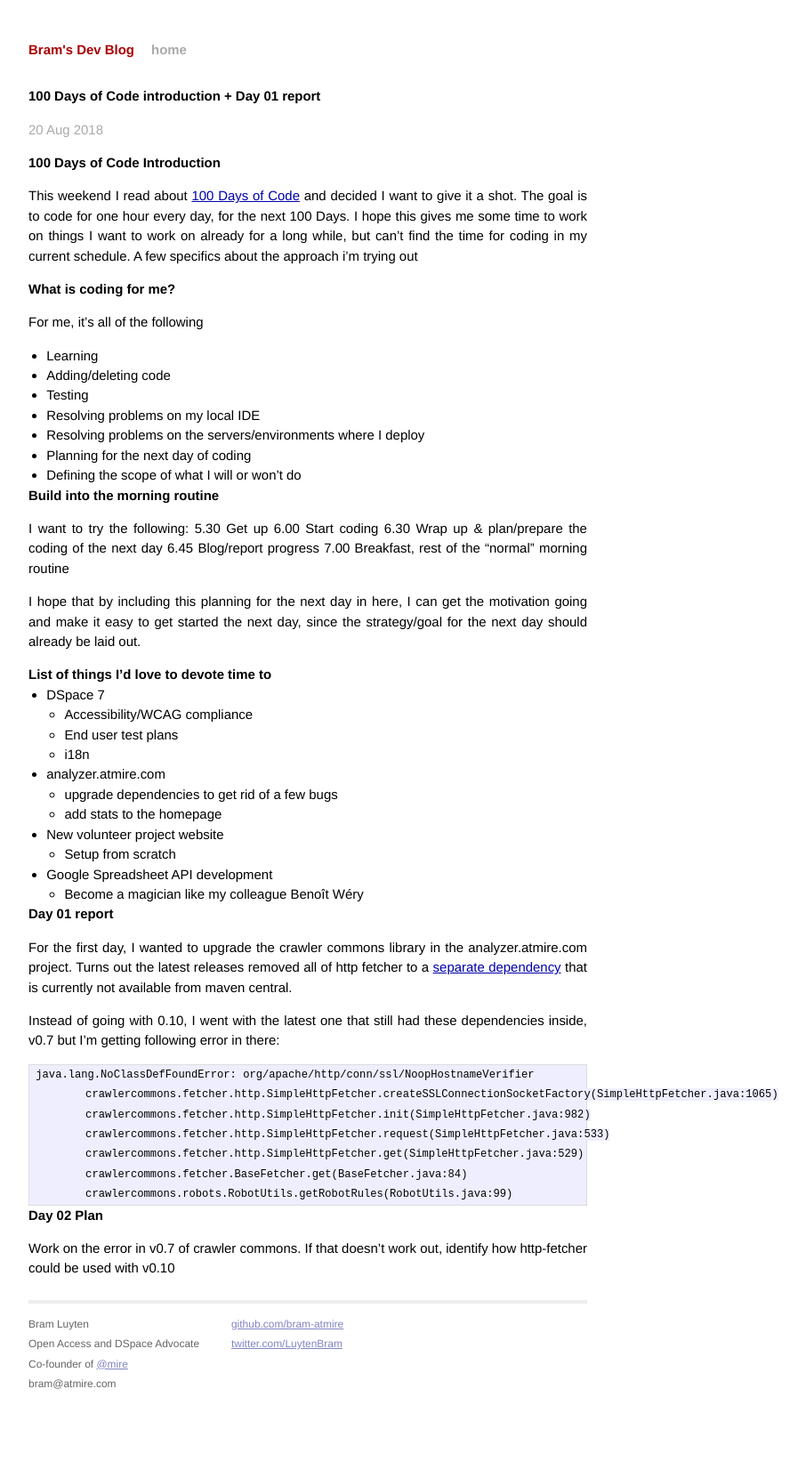
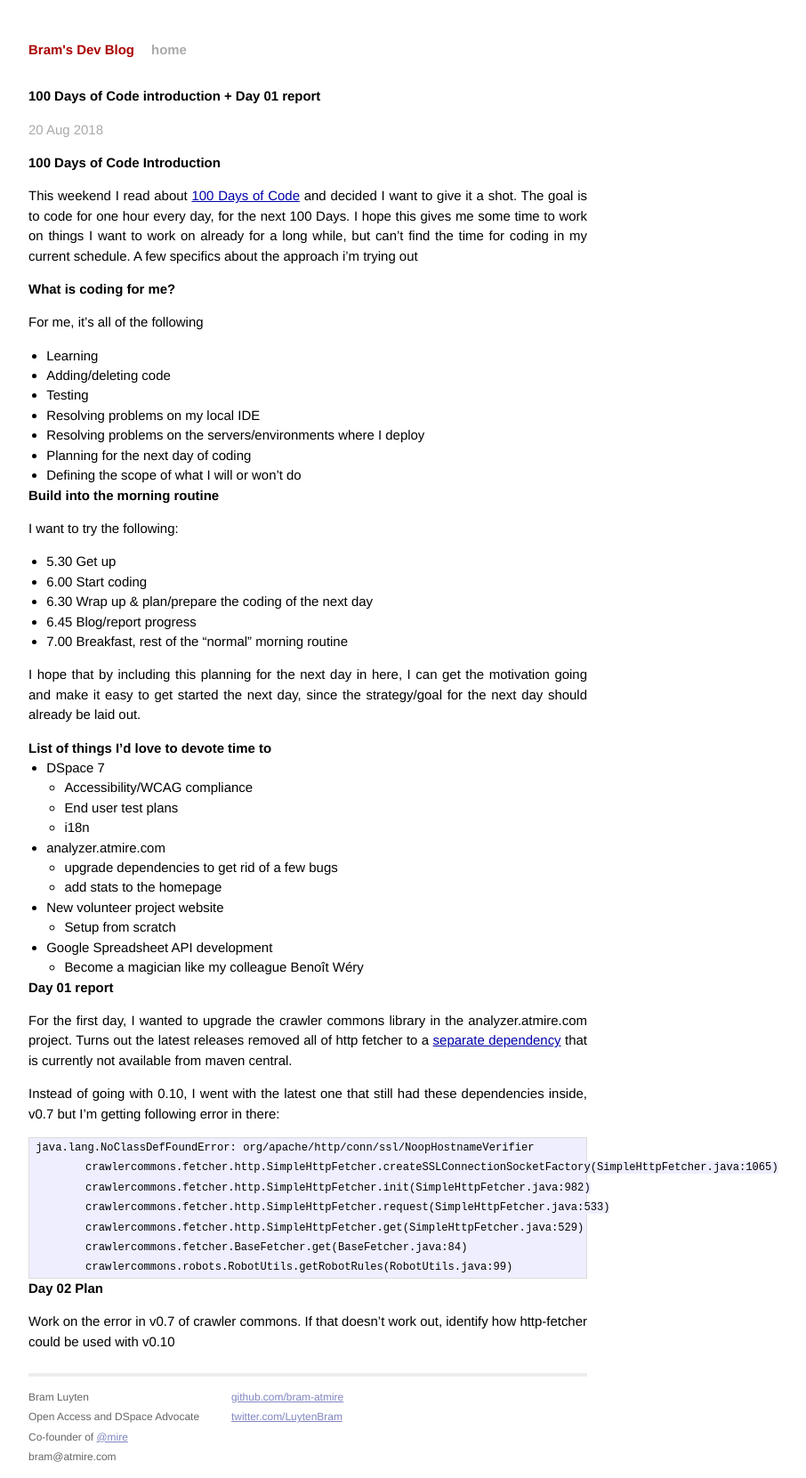
Before and after one commit to bram-atmire/bram-atmire.github.io, a Jekyll site: the page built from _posts/2018-08-02-100-days-of-code-day-01-crawler-commons.markdown, in a window 1280 px wide. Shown: the whole page at 89% size, without its empty margins (294-1200 px from the left). Built offline with Jekyll 4.4.1, drawn with Linux system fonts in a browser that asks for light colours; before the commit the page ends 1578 px from its top, so only the background shows below that.

```diff
--- a/_posts/2018-08-02-100-days-of-code-day-01-crawler-commons.markdown
+++ b/_posts/2018-08-02-100-days-of-code-day-01-crawler-commons.markdown
@@ -23,11 +23,11 @@ For me, it's all of the following
 ## Build into the morning routine
 
 I want to try the following:
-5.30 Get up
-6.00 Start coding
-6.30 Wrap up & plan/prepare the coding of the next day
-6.45 Blog/report progress
-7.00 Breakfast, rest of the "normal" morning routine
+* 5.30 Get up
+* 6.00 Start coding
+* 6.30 Wrap up & plan/prepare the coding of the next day
+* 6.45 Blog/report progress
+* 7.00 Breakfast, rest of the "normal" morning routine
 
 I hope that by including this planning for the next day in here, I can get the motivation going and make it easy to get started the next day, since the strategy/goal for the next day should already be laid out.
 
```
